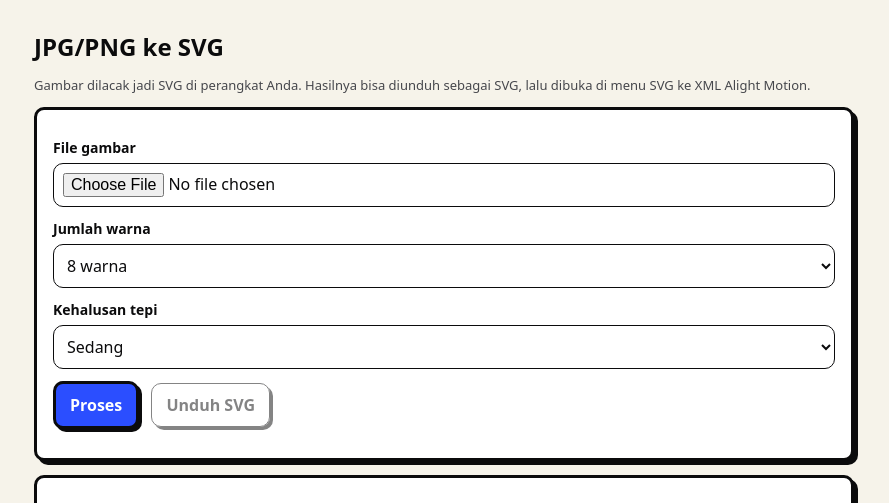
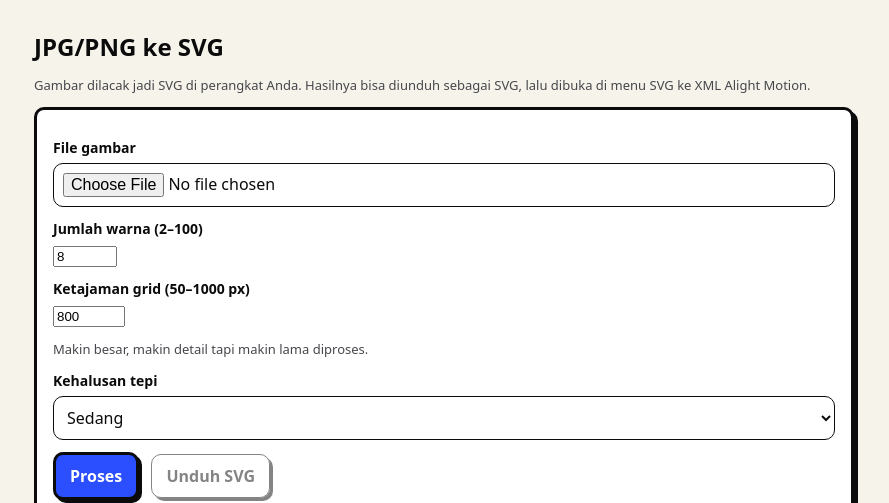
Before and after one commit to wenzajbruh-droid/test, a plain HTML site: page jpg-ke-svg.html in a window 1280 px wide. Shown: the top 503 px of the page, without its empty margins (196-1085 px from the left). Drawn offline with Linux system fonts and the light colour scheme.

Commit message:
JPG ke SVG: jumlah warna sampai 100 dan ketajaman grid sampai 1000 px
Co-Authored-By: Claude Haiku 5.5 <noreply@anthropic.com>
Claude-Session: https://claude.ai/code/session_019zCn8bMEhPuViSsL937E2C

```diff
--- a/jpg-ke-svg.html
+++ b/jpg-ke-svg.html
@@ -29,12 +29,12 @@ button.ghost{background:transparent;color:#0B0B0C;border:1px solid #0B0B0C}
     <label for="file">File gambar</label>
     <input id="file" type="file" accept=".jpg,.jpeg,.png,image/jpeg,image/png">
 
-    <label for="warna">Jumlah warna</label>
-    <select id="warna">
-      <option value="4">4 warna (lebih sederhana)</option>
-      <option value="8" selected>8 warna</option>
-      <option value="16">16 warna (lebih detail, file lebih besar)</option>
-    </select>
+    <label for="warna">Jumlah warna (2–100)</label>
+    <input id="warna" type="number" min="2" max="100" value="8">
+
+    <label for="grid">Ketajaman grid (50–1000 px)</label>
+    <input id="grid" type="number" min="50" max="1000" step="10" value="800">
+    <p class="muted">Makin besar, makin detail tapi makin lama diproses.</p>
 
     <label for="halus">Kehalusan tepi</label>
     <select id="halus">
@@ -77,7 +77,8 @@ async function traceImage(file) {
       i.onerror = () => rej(new Error('Gambar tidak bisa dibaca.'));
       i.src = url;
     });
-    const k = Math.min(1, 800 / Math.max(img.width, img.height));
+    const G = Math.min(1000, Math.max(50, +$('grid').value || 800));
+    const k = Math.min(1, G / Math.max(img.width, img.height));
     const c = document.createElement('canvas');
     c.width = Math.max(1, Math.round(img.width * k));
     c.height = Math.max(1, Math.round(img.height * k));
@@ -85,7 +86,7 @@ async function traceImage(file) {
     x.drawImage(img, 0, 0, c.width, c.height);
     const imgd = x.getImageData(0, 0, c.width, c.height);
     return ImageTracer.imagedataToSVG(imgd, {
-      numberofcolors: +$('warna').value, colorsampling: 2, layering: 0, scale: 1, roundcoords: 1,
+      numberofcolors: Math.min(100, Math.max(2, +$('warna').value || 8)), colorsampling: 2, layering: 0, scale: 1, roundcoords: 1,
       ...PRESET[$('halus').value]
     });
   } finally {
```
